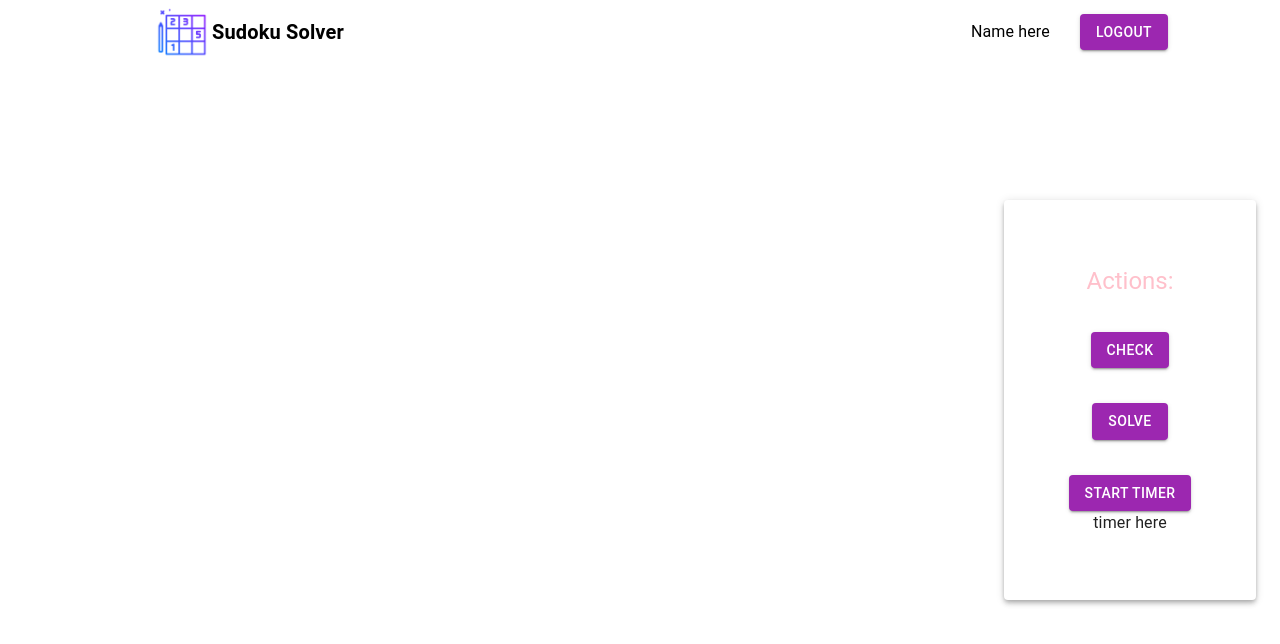
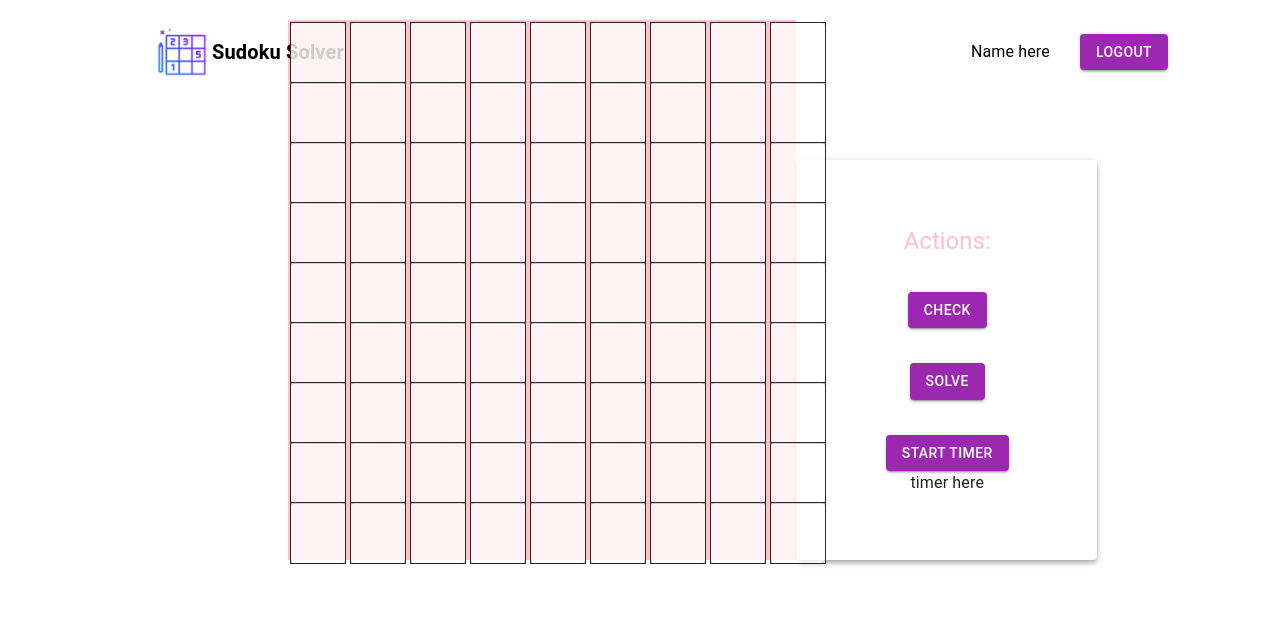
Before and after one commit to teadulellari/Sudoku_Solver, a React (Create React App) app in the folder client/: page /sudoku in a window 1280 px wide. Shown: the top 644 px of the page. Built offline with nearby package versions, Linux system fonts and the light colour scheme.

Commit message:
Added the Sudoku Grid

```diff
--- a/client/package.json
+++ b/client/package.json
@@ -8,6 +8,7 @@
     "@fontsource/roboto": "^4.5.8",
     "@mui/icons-material": "^5.11.0",
     "@mui/material": "^5.11.6",
+    "@mui/x-data-grid": "^5.17.22",
     "@testing-library/jest-dom": "^5.16.5",
     "@testing-library/react": "^13.4.0",
     "@testing-library/user-event": "^13.5.0",
--- a/client/src/App.jsx
+++ b/client/src/App.jsx
@@ -9,7 +9,7 @@ import { BrowserRouter, Routes, Route, Navigate } from "react-router-dom";
 function App() {
   return (
     <BrowserRouter>
-      <Container>
+      <Container >
         <Routes>
         <Route path='/sudoku' exact element={<Home /> } />
         <Route path="/login" exact element={<LoginView />} />
--- /dev/null
+++ b/client/src/components/Actions/SudokuGrid.jsx
@@ -0,0 +1,39 @@
+import React, {useState, useEffect} from "react";
+import { TextField } from "@mui/material";
+import "./grid.css";
+
+
+
+const SudokuGrid = () => {
+  const rows = 9;
+  const columns = 9;
+  let gridArray;
+  let reg = new RegExp('^[1-9]$');
+  //const [gridVal, setGridVal]= useState(Array(rows).fill(Array(columns).fill()));
+  const [gridVal, setGridVal]= useState(Array.from(Array(rows), () => new Array(columns).fill('')));
+  return (
+    <div id="dataContainer" elevation={4}>
+      {gridArray=Array.from({ length: rows }, (_, rowIndex) => (
+
+           Array.from({ length: columns }, (_, colIndex) => (
+            <TextField
+            variant="outlined" id="dataCell"
+            key={`${rowIndex}${colIndex}`}
+            onChange={ (e) => {
+             if(reg.value.match(e)===true)
+             console.log(reg.test(e))
+              gridVal[rowIndex][colIndex] = e.target.value
+              setGridVal(gridVal);
+            console.log(gridVal)
+          console.log(rowIndex)
+          console.log(colIndex)
+          console.log(reg.value.match(e))}
+             }
+              />
+          ))
+      ))}
+    </div>
+  );
+};
+
+export default SudokuGrid;
--- a/client/src/components/Actions/actions.css
+++ b/client/src/components/Actions/actions.css
@@ -1,4 +1,4 @@
-#actionsContainer {
+/*#actionsContainer {
     display: flex;
     justify-content: flex-end;
     height: 500px;
@@ -8,14 +8,14 @@
     right: 0;
     bottom: 0;
     margin: auto;
-}
+}*/
 #actionsPaper {
     display: flex;
     flex-direction: column;
     justify-content: center;
     align-items: center;
     text-align: center;
-    height: 80%;
+    height: 400px;
     width: 300px;
     margin: auto;
 }
--- /dev/null
+++ b/client/src/components/Actions/grid.css
@@ -0,0 +1,24 @@
+.parentContainer {
+    width: 31.5rem;
+  }
+#dataContainer {
+    display: grid;
+    background-color:#FFC0CB;
+    grid-template-columns: repeat(9, 3.5rem);
+    grid-template-rows: repeat(9, 3.5rem);
+    grid-gap: 0.25rem;
+    border: 2px solid #FFC0CB;
+    width: 31.5rem;
+
+
+}
+
+#dataCell {
+    height: 20px;
+    width: 20px;
+    background-color: rgba(255, 255, 255, 0.8);
+    border: 1px solid rgba(0, 0, 0, 0.8);
+    padding: 20px;
+    text-align: center;
+
+}
--- a/client/src/components/Navbar/navbar.css
+++ b/client/src/components/Navbar/navbar.css
@@ -1,5 +1,6 @@
-.MuiCOntainer {
+.MuiContainer {
     top: 50px;
+    position: sticky;
 }
 #navbarAppBar {
     float: left;
--- a/client/src/components/View/Home.jsx
+++ b/client/src/components/View/Home.jsx
@@ -4,13 +4,23 @@ import React from "react";
 import "./home.css";
 import Actions from "../Actions/Actions";
 import { Container } from "@mui/system";
+import SudokuGrid from "../Actions/SudokuGrid";
 
 const Home = () => {
   return (
     <Grow in>
-      <Container >
-        <Navbar />
-        <Actions />
+      <Container>
+        <div className="navbarDiv">
+          <Navbar />
+        </div>
+        <div className="contentDiv">
+          <div className="sudokuDiv">
+            <SudokuGrid />
+          </div>
+          <div className="actionsDiv">
+            <Actions />
+          </div>
+        </div>
       </Container>
     </Grow>
   );
--- a/client/src/components/View/home.css
+++ b/client/src/components/View/home.css
@@ -1,4 +1,31 @@
-.container {
-    background-color: beige;
-    height: 100vh;
+.muiContainer {
+    width: 1000px;
+    height: 1200px;
 }
+.navbarDiv {
+    position: sticky;
+    top: 0;
+    margin-bottom: 20px;
+}
+
+.contentDiv {
+    display: flex;
+    justify-content: space-between; /* Add space between sudokuDiv and actionsDiv */
+    height: 100%;
+}
+
+.sudokuDiv {
+    display: flex;
+    justify-content: center;
+    align-items: center;
+    width: 60%;
+    margin-right: 20px; /* Add margin to the right of sudokuDiv */
+}
+
+.actionsDiv {
+    display: flex;
+    justify-content: flex-end;
+    align-items: flex-end;
+    width: 30%;
+    margin-left: auto;
+}
```
Also changed, not shown: 1 other file (tests, documents, lock files or other folders).
